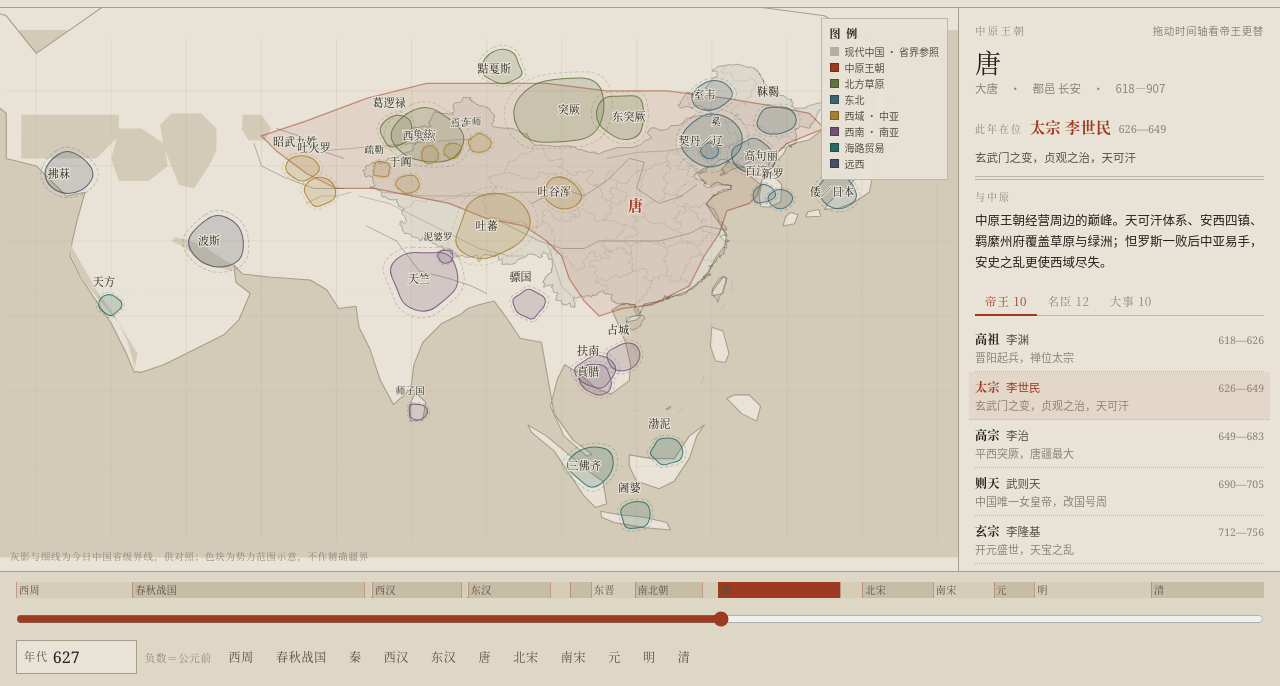
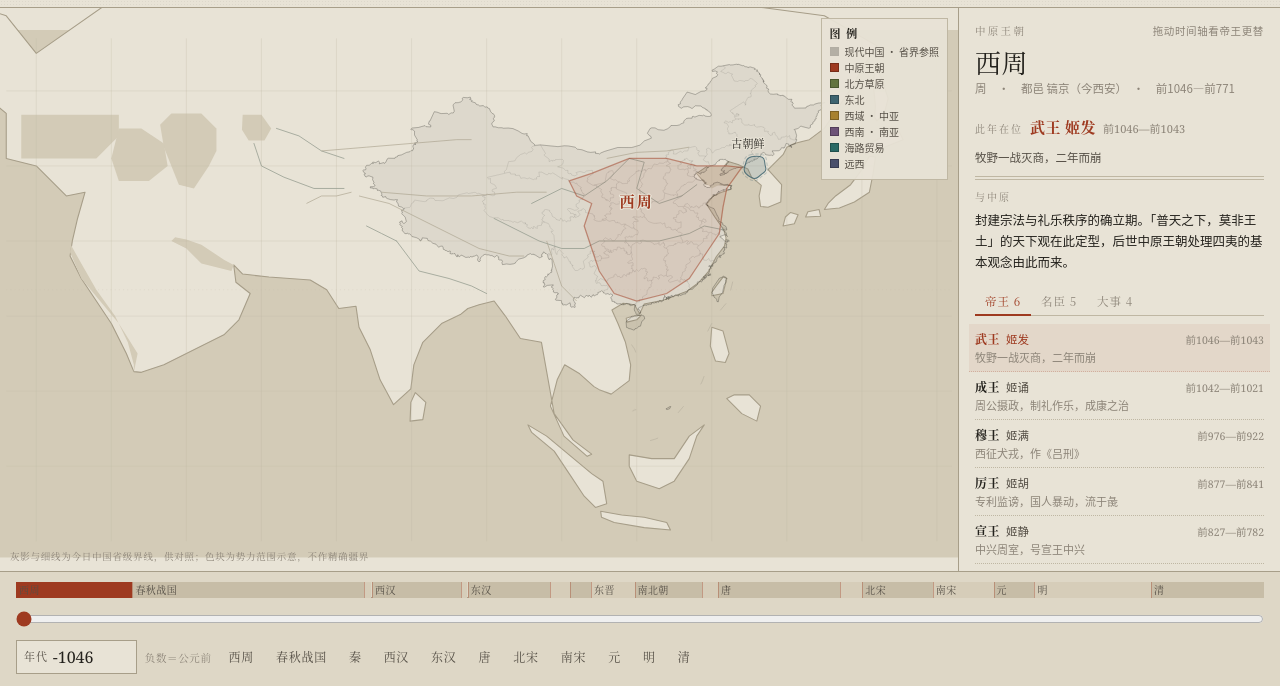
Before and after one commit to exchange818/china-historical-map, a plain HTML site: page index.html in a window 1280 px wide. Shown: the part 114-800 px from the top of the page. Drawn offline with Linux system fonts and the light colour scheme.

Commit message:
Default view opens at 1046 BC; intro becomes a map reveal instead of a year sweep

```diff
--- a/index.html
+++ b/index.html
@@ -1288,19 +1288,17 @@ function bind(){
 
 /* ============ 开场 ============ */
 function intro(){
+  st.year=FMIN;render();
   var reduce=window.matchMedia&&window.matchMedia('(prefers-reduced-motion: reduce)').matches;
-  if(reduce){st.year=627;render();return}
-  var from=-1046,to=627,t0=null,dur=2500;
-  function step(ts){
-    if(st.introStop)return;
-    if(!t0)t0=ts;
-    var p=Math.min(1,(ts-t0)/dur);
-    var e=1-Math.pow(1-p,3);
-    st.year=Math.round(from+(to-from)*e);
-    render();
-    if(p<1)rafId=requestAnimationFrame(step);
-  }
-  rafId=requestAnimationFrame(step);
+  var svg=$('#map');
+  if(reduce||!svg)return;
+  svg.style.opacity='0';
+  svg.style.transform='translateY(7px)';
+  requestAnimationFrame(function(){
+    svg.style.transition='opacity 1s cubic-bezier(.22,1,.36,1),transform 1.15s cubic-bezier(.22,1,.36,1)';
+    svg.style.opacity='1';
+    svg.style.transform='translateY(0)';
+  });
 }
 
 /* ============ 启动 ============ */
```
